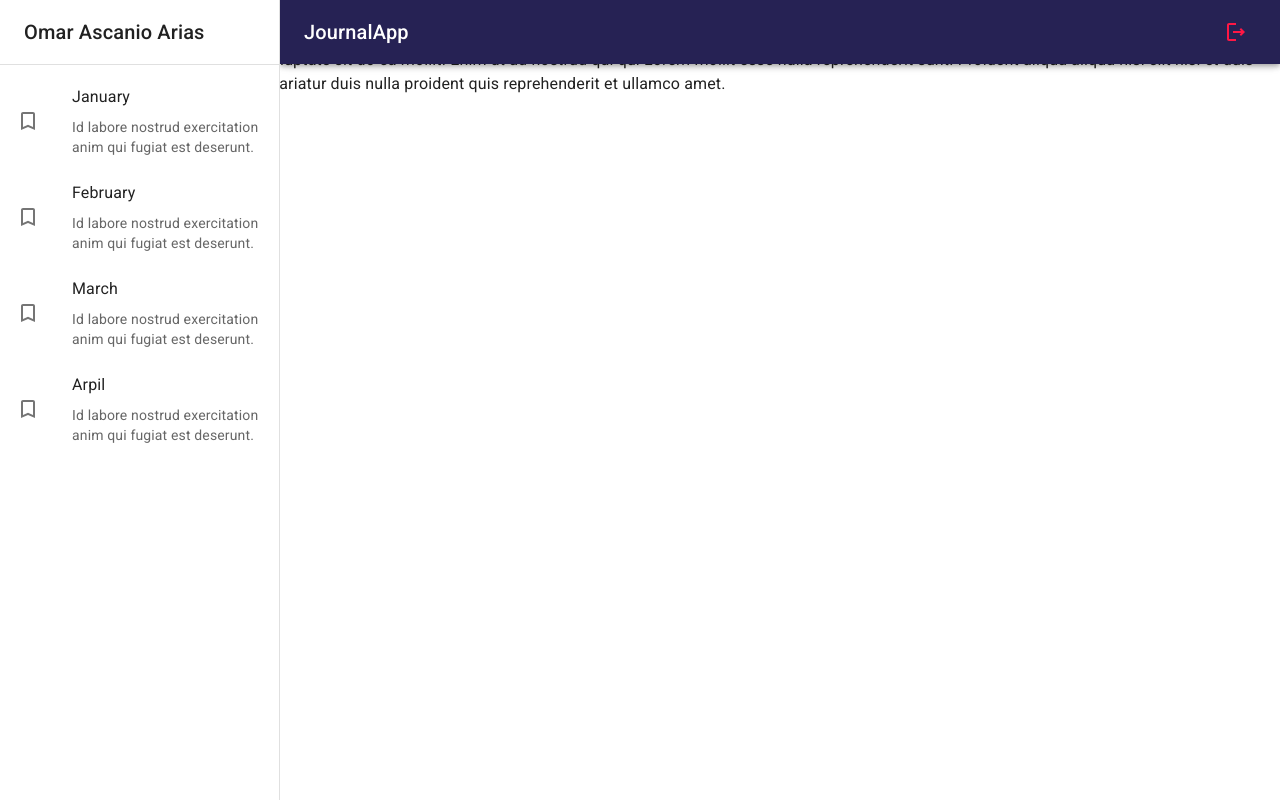
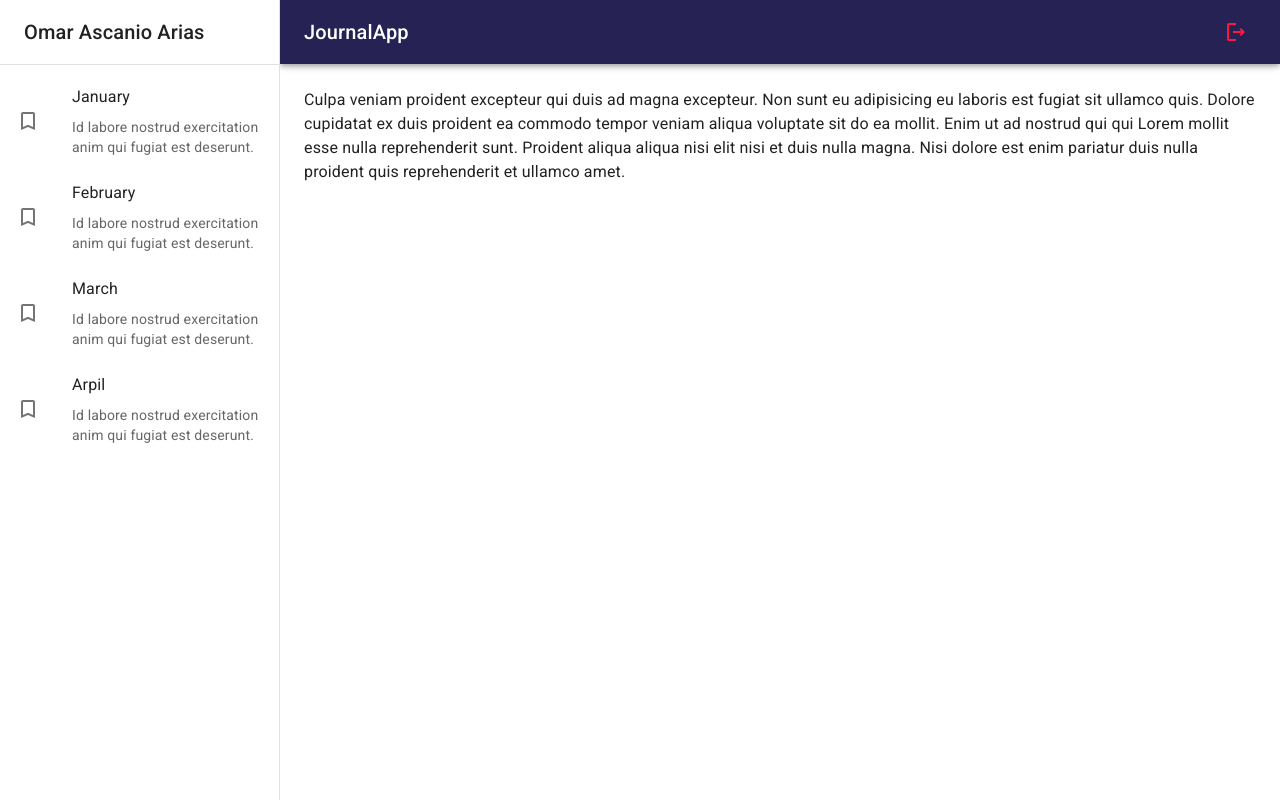
Before and after one commit to Omared250/JournalApp, a React (Vite) app: page / in a window 1280 px wide. Built offline with nearby package versions, Linux system fonts and the light colour scheme.

Commit message:
changing display of JournalLayout

```diff
--- a/src/journal/layout/JournalLayout.jsx
+++ b/src/journal/layout/JournalLayout.jsx
@@ -1,4 +1,4 @@
-import { Box } from "@mui/material"
+import { Box, Toolbar } from "@mui/material"
 import { NavBar, SideBar } from "../components";
 
 
@@ -6,22 +6,21 @@ const drawerWidth = 280;
 
 export const JournalLayout = ({ children }) => {
     return (
-        <Box  sx={{ displa: 'flex' }}>
+        <Box  sx={{ display: 'flex' }}>
 
             <NavBar drawerWidth={ drawerWidth }/>
+
             <SideBar drawerWidth={ drawerWidth } />
 
             <Box
                 component='main'
                 sx={{ flexGrow: 1, p: 3 }}
             >
-
-                {/* Toolbar */}
+                <Toolbar />
 
                 { children }
 
             </Box>
-
         </Box>
     )
 }
```
